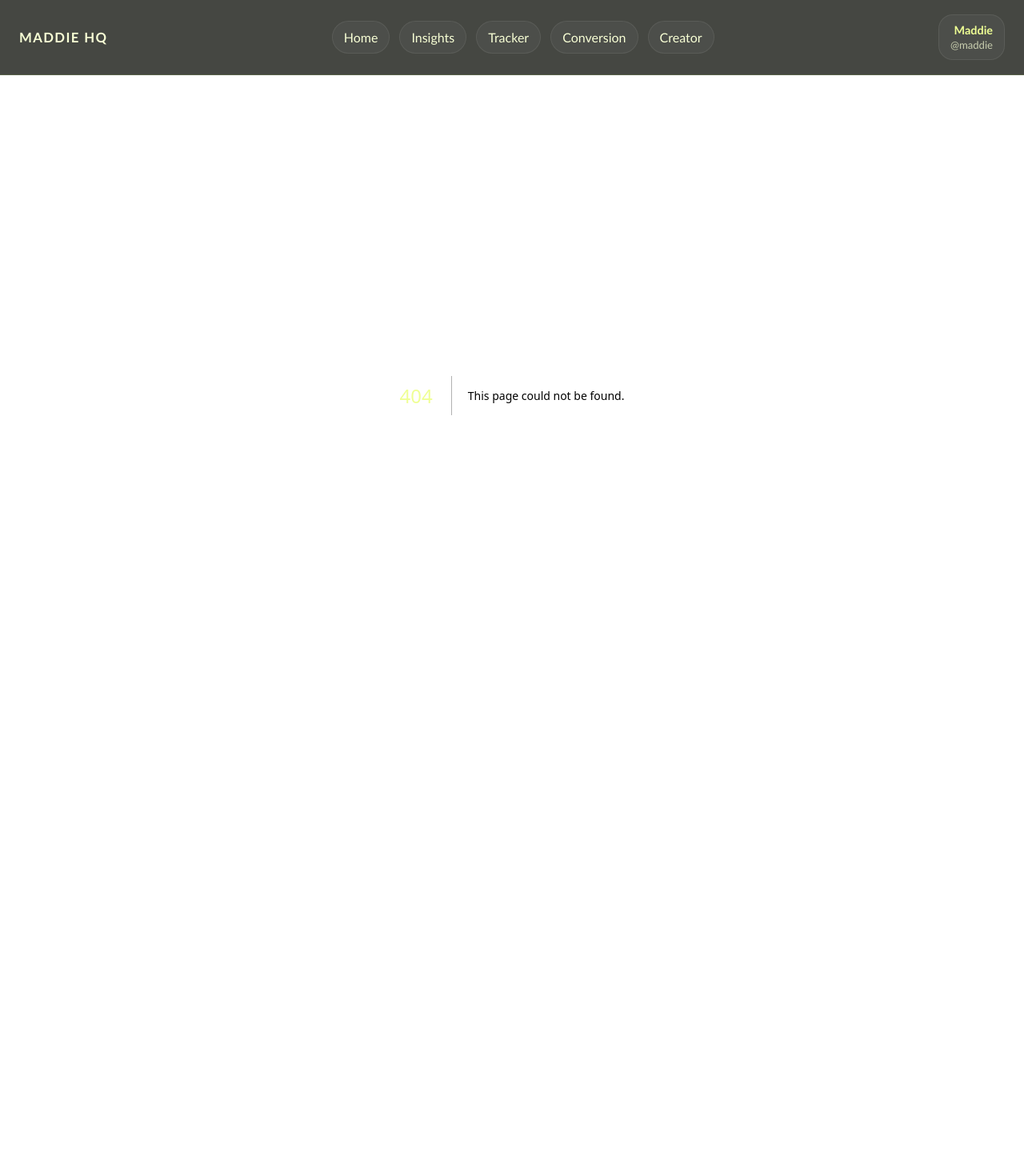
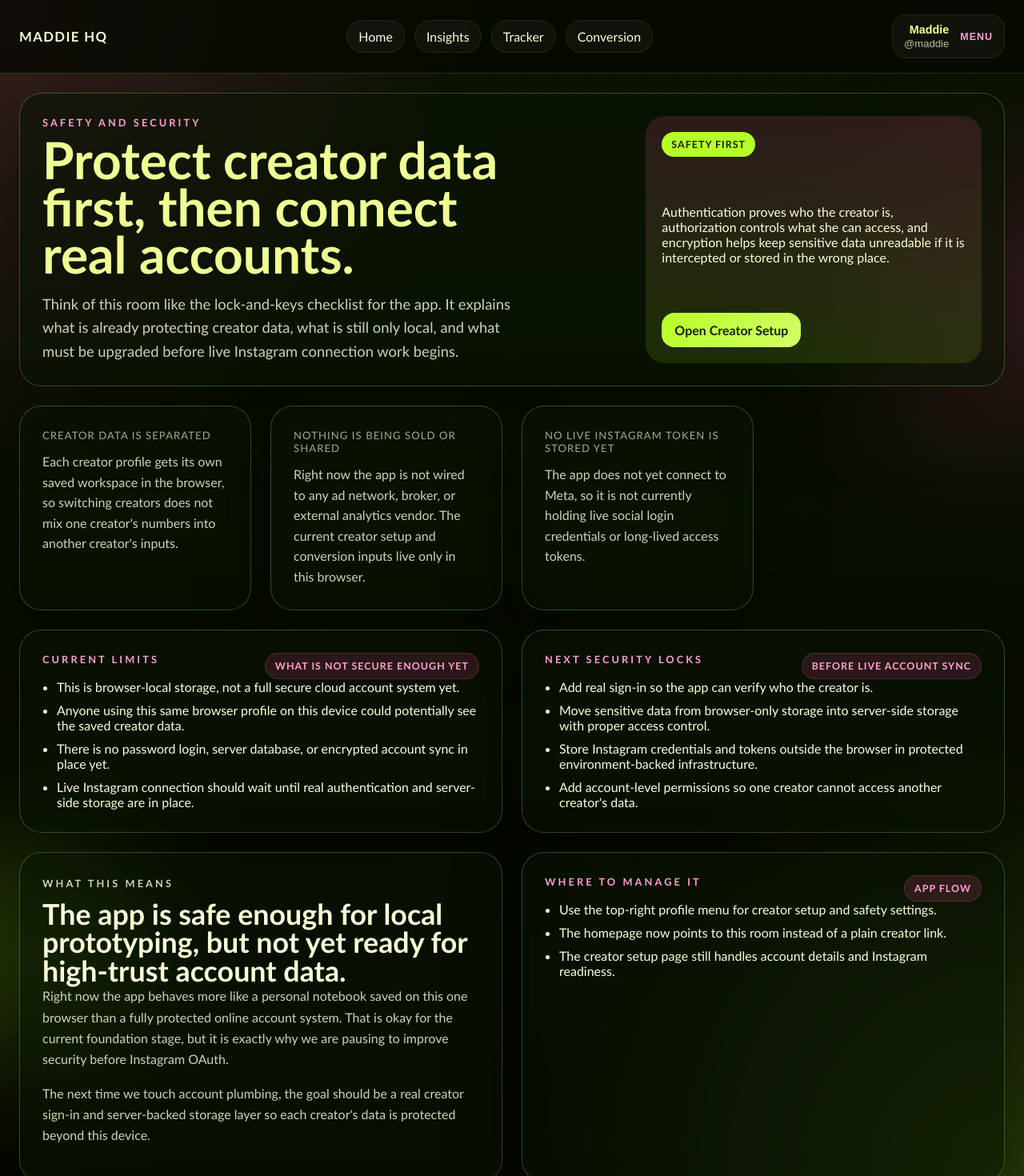
Before and after one commit to littlemadimade/maddiehq, a Next.js app: page /security in a window 1280 px wide. Before the commit this address had no page. Shown: the top 1470 px of the page at 80% size. Before the commit the page ends 894 px from the top, so only its background shows below. Built offline with nearby package versions, Linux system fonts and the light colour scheme.

Commit message:
Add security room and profile dropdown

```diff
--- a/app/globals.css
+++ b/app/globals.css
@@ -72,15 +72,26 @@ body {
   flex-wrap: wrap;
 }
 
+.topbar__profile-menu {
+  position: relative;
+}
+
 .topbar__profile {
+  display: flex;
+  align-items: center;
+  gap: 14px;
+  padding: 10px 14px;
+  border-radius: 18px;
+  background: rgba(255, 255, 255, 0.04);
+  border: 1px solid rgba(255, 255, 255, 0.08);
+  cursor: pointer;
+}
+
+.topbar__profile-copy {
   display: flex;
   flex-direction: column;
   align-items: end;
   gap: 2px;
-  padding: 10px 14px;
-  border-radius: 18px;
-  background: rgba(255, 255, 255, 0.04);
-  border: 1px solid rgba(255, 255, 255, 0.08);
 }
 
 .topbar__profile-name {
@@ -92,6 +103,47 @@ body {
 .topbar__profile-handle {
   color: rgba(248, 255, 213, 0.72);
   font-size: 0.82rem;
+}
+
+.topbar__profile-caret {
+  color: var(--pink-soft);
+  font-size: 0.78rem;
+  font-weight: 700;
+  letter-spacing: 0.08em;
+  text-transform: uppercase;
+}
+
+.topbar__dropdown {
+  position: absolute;
+  right: 0;
+  top: calc(100% + 10px);
+  min-width: 230px;
+  display: flex;
+  flex-direction: column;
+  gap: 8px;
+  padding: 14px;
+  border-radius: 20px;
+  border: 1px solid var(--border);
+  background: rgba(5, 8, 1, 0.96);
+  box-shadow: var(--shadow);
+}
+
+.topbar__dropdown-label {
+  margin: 0 0 2px;
+  color: rgba(248, 255, 213, 0.56);
+  font-size: 0.76rem;
+  font-weight: 700;
+  letter-spacing: 0.14em;
+  text-transform: uppercase;
+}
+
+.topbar__dropdown a {
+  padding: 12px 14px;
+  border-radius: 16px;
+  background: rgba(255, 255, 255, 0.04);
+  border: 1px solid rgba(255, 255, 255, 0.06);
+  color: var(--text);
+  text-decoration: none;
 }
 
 .topbar__nav a,
@@ -357,6 +409,12 @@ h1 {
 .stat-card__change {
   margin: 0;
   color: var(--pink-soft);
+}
+
+.security-card__detail {
+  margin: 12px 0 0;
+  color: rgba(248, 255, 213, 0.82);
+  line-height: 1.6;
 }
 
 .platform-card {
@@ -982,7 +1040,19 @@ li + li {
   }
 
   .topbar__profile {
+    width: 100%;
+    justify-content: space-between;
+  }
+
+  .topbar__profile-copy,
+  .topbar__profile {
     align-items: start;
+  }
+
+  .topbar__dropdown {
+    left: 0;
+    right: auto;
+    width: min(320px, 100%);
   }
 
   .hero,
--- /dev/null
+++ b/app/security/page.tsx
@@ -0,0 +1,127 @@
+import Link from "next/link";
+
+const protectionCards = [
+  {
+    title: "Creator data is separated",
+    detail:
+      "Each creator profile gets its own saved workspace in the browser, so switching creators does not mix one creator's numbers into another creator's inputs."
+  },
+  {
+    title: "Nothing is being sold or shared",
+    detail:
+      "Right now the app is not wired to any ad network, broker, or external analytics vendor. The current creator setup and conversion inputs live only in this browser."
+  },
+  {
+    title: "No live Instagram token is stored yet",
+    detail:
+      "The app does not yet connect to Meta, so it is not currently holding live social login credentials or long-lived access tokens."
+  }
+];
+
+const currentLimits = [
+  "This is browser-local storage, not a full secure cloud account system yet.",
+  "Anyone using this same browser profile on this device could potentially see the saved creator data.",
+  "There is no password login, server database, or encrypted account sync in place yet.",
+  "Live Instagram connection should wait until real authentication and server-side storage are in place."
+];
+
+const nextLocks = [
+  "Add real sign-in so the app can verify who the creator is.",
+  "Move sensitive data from browser-only storage into server-side storage with proper access control.",
+  "Store Instagram credentials and tokens outside the browser in protected environment-backed infrastructure.",
+  "Add account-level permissions so one creator cannot access another creator's data."
+];
+
+export default function SecurityPage() {
+  return (
+    <main className="page">
+      <section className="hero panel">
+        <div>
+          <p className="eyebrow">Safety and Security</p>
+          <h1>Protect creator data first, then connect real accounts.</h1>
+          <p className="lede">
+            Think of this room like the lock-and-keys checklist for the app. It
+            explains what is already protecting creator data, what is still only local,
+            and what must be upgraded before live Instagram connection work begins.
+          </p>
+        </div>
+        <div className="hero__note">
+          <span className="hero__badge">Safety first</span>
+          <p>
+            Authentication proves who the creator is, authorization controls what she
+            can access, and encryption helps keep sensitive data unreadable if it is
+            intercepted or stored in the wrong place.
+          </p>
+          <Link className="hero__cta" href="/creator">
+            Open Creator Setup
+          </Link>
+        </div>
+      </section>
+
+      <section className="overview-grid">
+        {protectionCards.map((card) => (
+          <article className="panel stat-card" key={card.title}>
+            <p className="stat-card__label">{card.title}</p>
+            <p className="security-card__detail">{card.detail}</p>
+          </article>
+        ))}
+      </section>
+
+      <section className="bottom-grid">
+        <article className="panel suggestions-card">
+          <div className="suggestions-card__header">
+            <p className="eyebrow">Current Limits</p>
+            <span className="suggestions-card__tag">What is not secure enough yet</span>
+          </div>
+          <ul>
+            {currentLimits.map((item) => (
+              <li key={item}>{item}</li>
+            ))}
+          </ul>
+        </article>
+
+        <article className="panel suggestions-card">
+          <div className="suggestions-card__header">
+            <p className="eyebrow">Next Security Locks</p>
+            <span className="suggestions-card__tag">Before live account sync</span>
+          </div>
+          <ul>
+            {nextLocks.map((item) => (
+              <li key={item}>{item}</li>
+            ))}
+          </ul>
+        </article>
+      </section>
+
+      <section className="bottom-grid">
+        <article className="panel breakdown-card">
+          <p className="eyebrow">What This Means</p>
+          <h2>The app is safe enough for local prototyping, but not yet ready for high-trust account data.</h2>
+          <p>
+            Right now the app behaves more like a personal notebook saved on this one
+            browser than a fully protected online account system. That is okay for the
+            current foundation stage, but it is exactly why we are pausing to improve
+            security before Instagram OAuth.
+          </p>
+          <p>
+            The next time we touch account plumbing, the goal should be a real creator
+            sign-in and server-backed storage layer so each creator&apos;s data is protected
+            beyond this device.
+          </p>
+        </article>
+
+        <article className="panel suggestions-card">
+          <div className="suggestions-card__header">
+            <p className="eyebrow">Where To Manage It</p>
+            <span className="suggestions-card__tag">App flow</span>
+          </div>
+          <ul>
+            <li>Use the top-right profile menu for creator setup and safety settings.</li>
+            <li>The homepage now points to this room instead of a plain creator link.</li>
+            <li>The creator setup page still handles account details and Instagram readiness.</li>
+          </ul>
+        </article>
+      </section>
+    </main>
+  );
+}
--- a/components/topbar.tsx
+++ b/components/topbar.tsx
@@ -1,10 +1,24 @@
 "use client";
 
+import { useEffect, useRef, useState } from "react";
 import Link from "next/link";
 import { useCreator } from "@/components/creator-provider";
 
 export function Topbar() {
   const { activeProfile } = useCreator();
+  const [menuOpen, setMenuOpen] = useState(false);
+  const menuRef = useRef<HTMLDivElement | null>(null);
+
+  useEffect(() => {
+    function handlePointerDown(event: MouseEvent) {
+      if (!menuRef.current?.contains(event.target as Node)) {
+        setMenuOpen(false);
+      }
+    }
+
+    document.addEventListener("mousedown", handlePointerDown);
+    return () => document.removeEventListener("mousedown", handlePointerDown);
+  }, []);
 
   return (
     <header className="topbar">
@@ -16,11 +30,33 @@ export function Topbar() {
         <Link href="/insights">Insights</Link>
         <Link href="/tracker">Tracker</Link>
         <Link href="/conversion">Conversion</Link>
-        <Link href="/creator">Creator</Link>
       </nav>
-      <div className="topbar__profile">
-        <span className="topbar__profile-name">{activeProfile.name}</span>
-        <span className="topbar__profile-handle">{activeProfile.instagramHandle}</span>
+      <div className="topbar__profile-menu" ref={menuRef}>
+        <button
+          aria-expanded={menuOpen}
+          aria-haspopup="menu"
+          className="topbar__profile"
+          type="button"
+          onClick={() => setMenuOpen((open) => !open)}
+        >
+          <span className="topbar__profile-copy">
+            <span className="topbar__profile-name">{activeProfile.name}</span>
+            <span className="topbar__profile-handle">{activeProfile.instagramHandle}</span>
+          </span>
+          <span className="topbar__profile-caret">{menuOpen ? "Close" : "Menu"}</span>
+        </button>
+
+        {menuOpen ? (
+          <div className="topbar__dropdown" role="menu" aria-label="Profile menu">
+            <p className="topbar__dropdown-label">Profile</p>
+            <Link href="/creator" onClick={() => setMenuOpen(false)}>
+              Creator setup
+            </Link>
+            <Link href="/security" onClick={() => setMenuOpen(false)}>
+              Safety and security
+            </Link>
+          </div>
+        ) : null}
       </div>
     </header>
   );
```
Also changed, not shown: app/creator/page.tsx (+6 -5 lines), app/page.tsx (+4 -4 lines), 1 other file (tests, documents, lock files or other folders).
